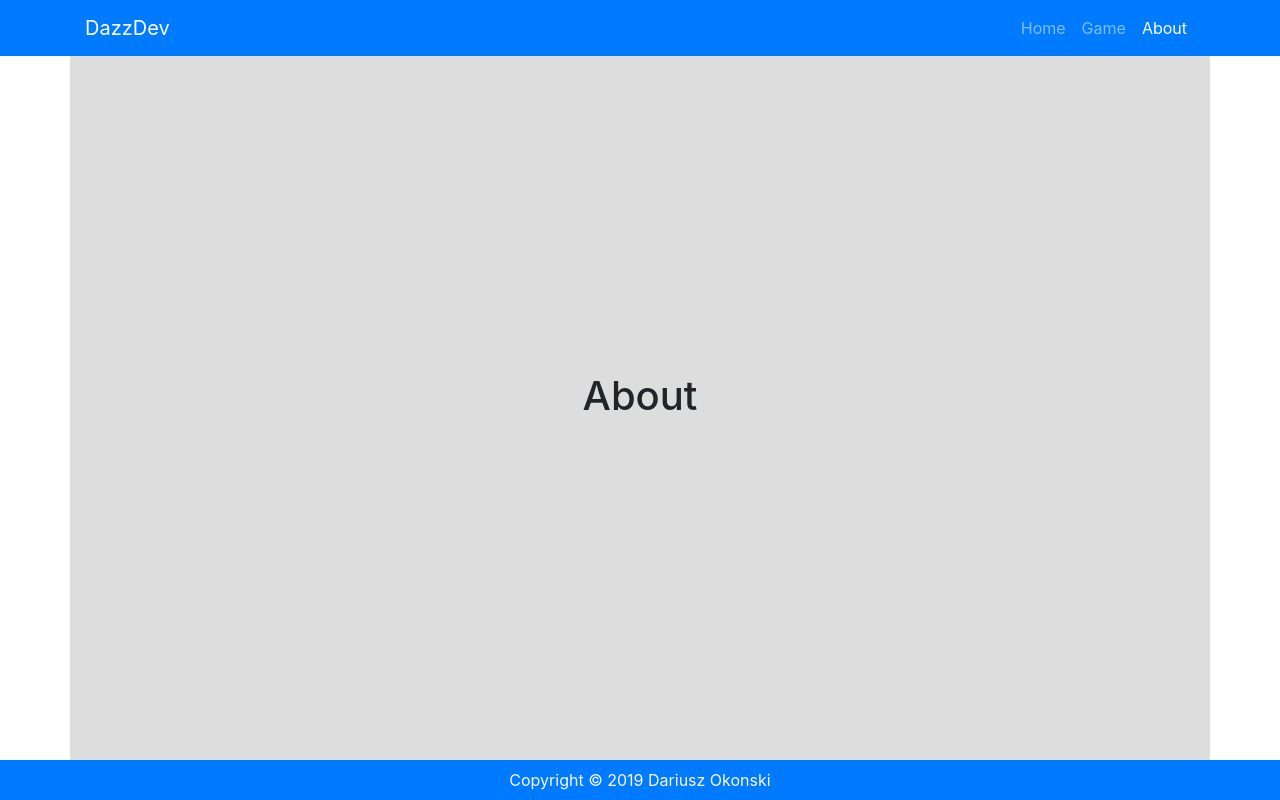
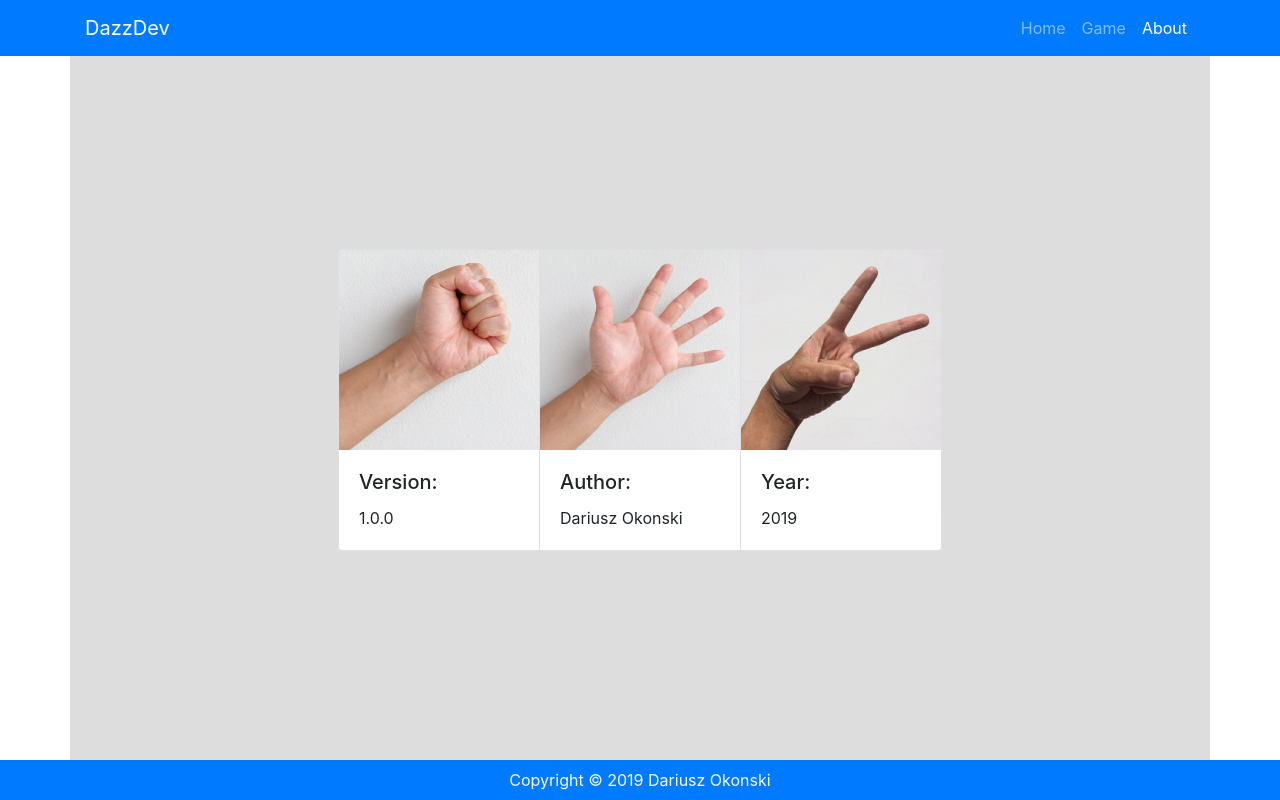
Before and after one commit to DariuszOkonski/js-rock-paper-scissors, a website: page dist/about.html in a window 1280 px wide. Drawn offline with nearby package versions, Linux system fonts and the light colour scheme.

Commit message:
add card to about.html

```diff
--- a/dist/about.html
+++ b/dist/about.html
@@ -40,7 +40,31 @@
   </nav>
   <!-- Navigation =================================== -->
   <div class="content container">
-    <h1>About</h1>
+
+    <div class="card-group">
+      <div class="card">
+        <img src="../img/rock.jpg" class="card-img-top" alt="...">
+        <div class="card-body">
+          <h5 class="card-title">Version:</h5>
+          <p class="card-text">1.0.0</p>
+        </div>
+      </div>
+      <div class="card">
+        <img src="../img/paper.jpg" class="card-img-top" alt="...">
+        <div class="card-body">
+          <h5 class="card-title">Author:</h5>
+          <p class="card-text">Dariusz Okonski</p>
+        </div>
+      </div>
+      <div class="card">
+        <img src="../img/scissors.jpg" class="card-img-top" alt="...">
+        <div class="card-body">
+          <h5 class="card-title">Year:</h5>
+          <p class="card-text">2019</p>
+        </div>
+      </div>
+    </div>
+
   </div>
 
 
```
